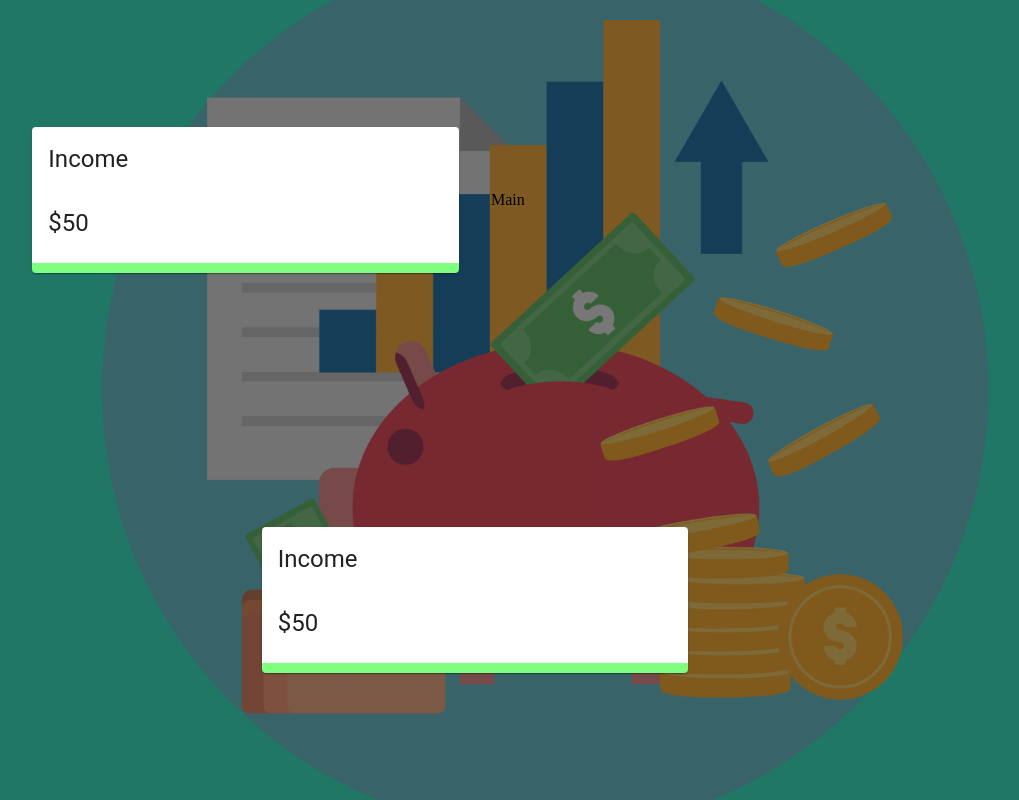
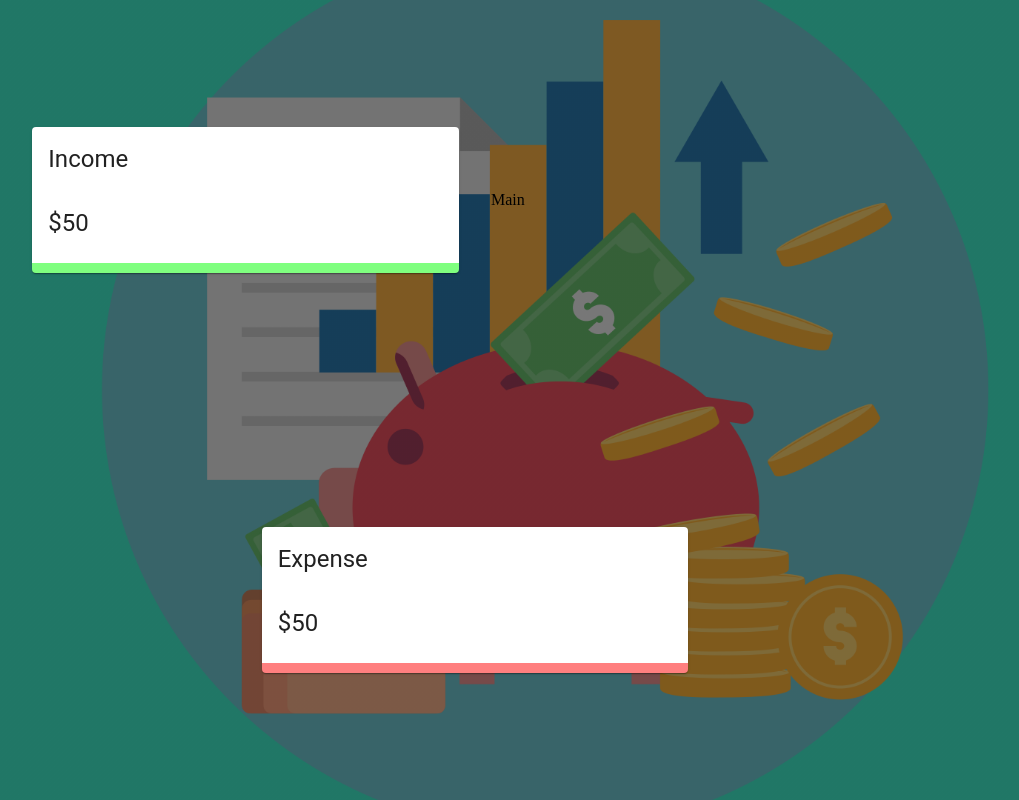
Before and after one commit to bajwass/Budget-Tracker, a React (Create React App) app: page / in a window 1280 px wide. Shown: the whole page, without its empty margins (165-1184 px from the left). Built offline with nearby package versions, Linux system fonts and the light colour scheme.

Commit message:
Now displays both income and title tags

```diff
--- a/src/App.js
+++ b/src/App.js
@@ -11,13 +11,13 @@
     <div>
         <Grid className={classes.grid} container spacing={0} alignItems="center" justify="center" style={{ height: '100vh' }}>
             <Grid item xs={12} sm={4}>
-                 <Details />
+                 <Details title="Income"/>
             </Grid>
             <Grid item xs={12} sm={4}>
                  Main
             </Grid>
             <Grid item xs={12} sm={4}>
-                 <Details />
+                 <Details title="Expense" />
             </Grid>
 
         </Grid>
--- a/src/components/Details/Details.jsx
+++ b/src/components/Details/Details.jsx
@@ -4,12 +4,12 @@
 
 import useStyles from './styles';
 
-const Details = () => {
+const Details = ( {title} ) => {
     const classes = useStyles();
 
   return (
-    <Card className={classes.income}>
-        <CardHeader title="Income" />
+    <Card className={ title === 'Income' ? classes.income : classes.expense}>
+        <CardHeader title={title} />
         <CardContent>
             <Typography variant ="h5">$50</Typography>
             {/* <Doughnut data="DATA" /> */}
```
